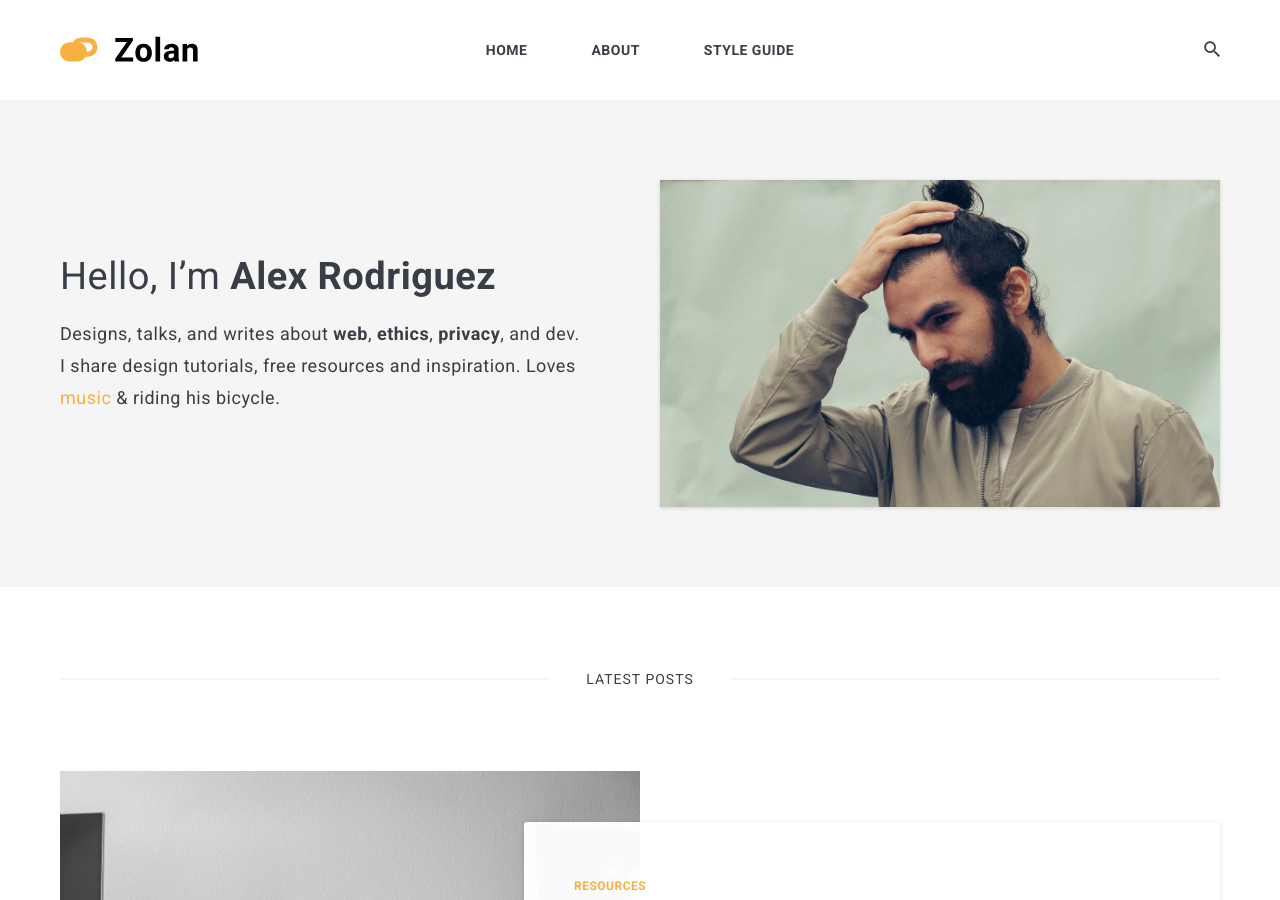
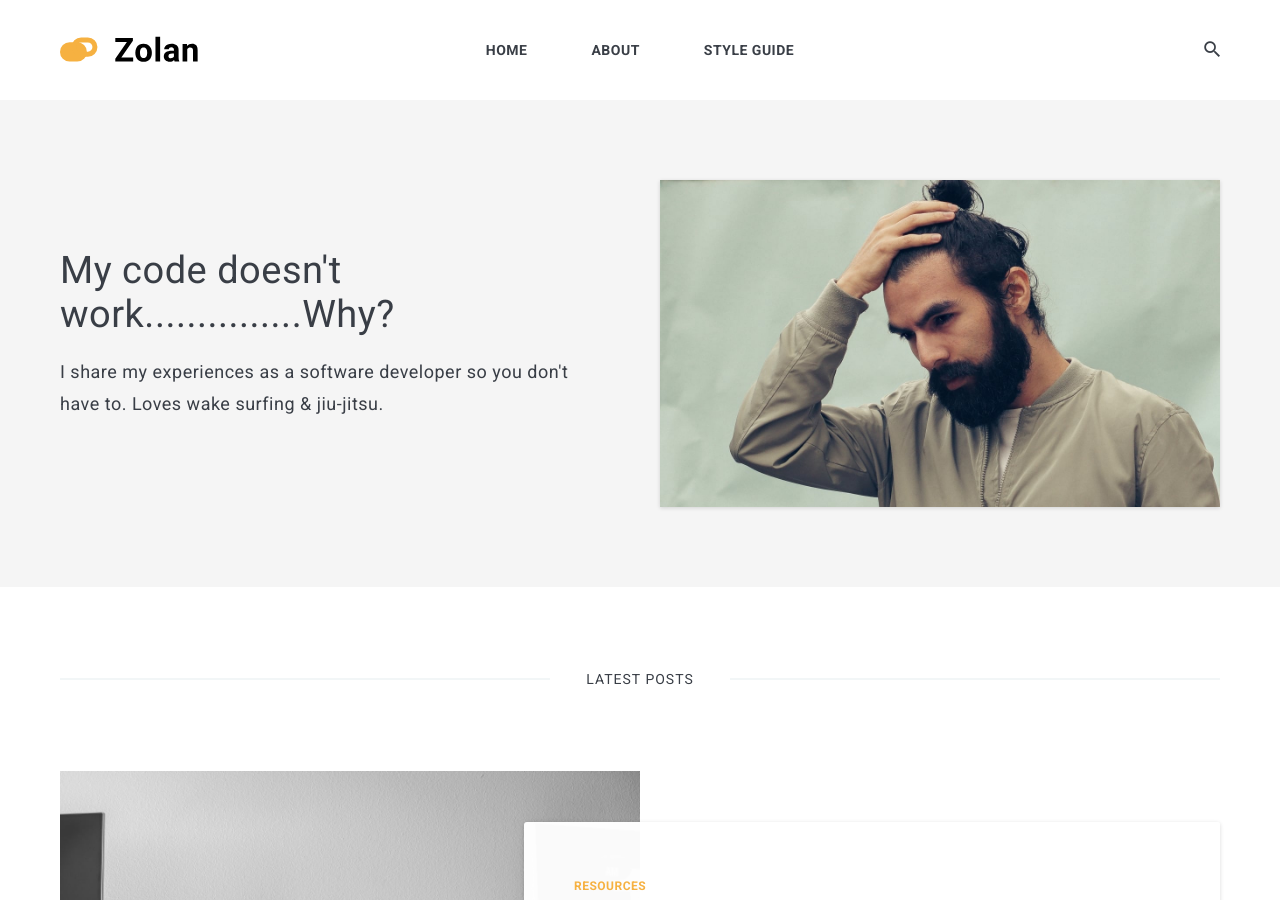
Before and after one commit to AndreaJasper/andreajasper.github.io, a Jekyll site: the page built from index.html, in a window 1280 px wide and 900 px high. Built offline with Jekyll 4.4.1, drawn with Linux system fonts in a browser that asks for light colours; nearby versions of some CDN libraries; the list of posts is cut into pages by our own code.

Commit message:
updated hero content

```diff
--- a/_data/settings.yml
+++ b/_data/settings.yml
@@ -1,6 +1,6 @@
 #-------------------------------
 # General Site Settings
-title: Zolan
+title: Andrea Jasper
 logo: logo.svg # You can add own logo.
 description: Zolan is modern minimal theme for Jekyll
 
@@ -8,19 +8,19 @@ description: Zolan is modern minimal theme for Jekyll
 #-------------------------------
 # Author Settings
 author:
-  name: Alex Rodriguez
+  name: Andrea Jasper
   image: 01.jpg
-  say-hello: Hello, I’m <strong>Alex Rodriguez</strong>
-  bio: Designs, talks, and writes about <strong>web</strong>, <strong>ethics</strong>, <strong>privacy</strong>, and dev. I share design tutorials, free resources and inspiration. Loves <a href="#">music</a> & riding his bicycle.
+  say-hello: My code doesn't work...............</strong>Why?</strong>
+  bio: I share my experiences as a software developer so you don't have to. Loves wake surfing & jiu-jitsu.
 
 
 #-------------------------------
 # Contact links
-twitter: https://twitter.com/ # Add your Twitter handle
-facebook: https://facebook.com/ # Add your Facebook handle
-dribbble: https://dribbble.com/ # Add your Dribbble handle
-instagram: https://instagram.com/ # Add your Instagram handle
-pinterest: https://pinterest.com/ # Add your Pinterest handle
+# twitter: https://twitter.com/ # Add your Twitter handle
+# facebook: https://facebook.com/ # Add your Facebook handle
+# dribbble: https://dribbble.com/ # Add your Dribbble handle
+# instagram: https://instagram.com/ # Add your Instagram handle
+# pinterest: https://pinterest.com/ # Add your Pinterest handle
 
 
 #-------------------------------
@@ -30,8 +30,8 @@ disqus-identifier: mr-brown # add your shortname for Disqus Comment. For example
 
 #-------------------------------
 # Instagram Feed
-instafeed: # To enable the instafeed, use the value true. To turn off use the value false.
-instagram-profile: artemsheludko_ # Add instagram username
+# instafeed: # To enable the instafeed, use the value true. To turn off use the value false.
+# instagram-profile: artemsheludko_ # Add instagram username
 
 
 #-------------------------------
```
